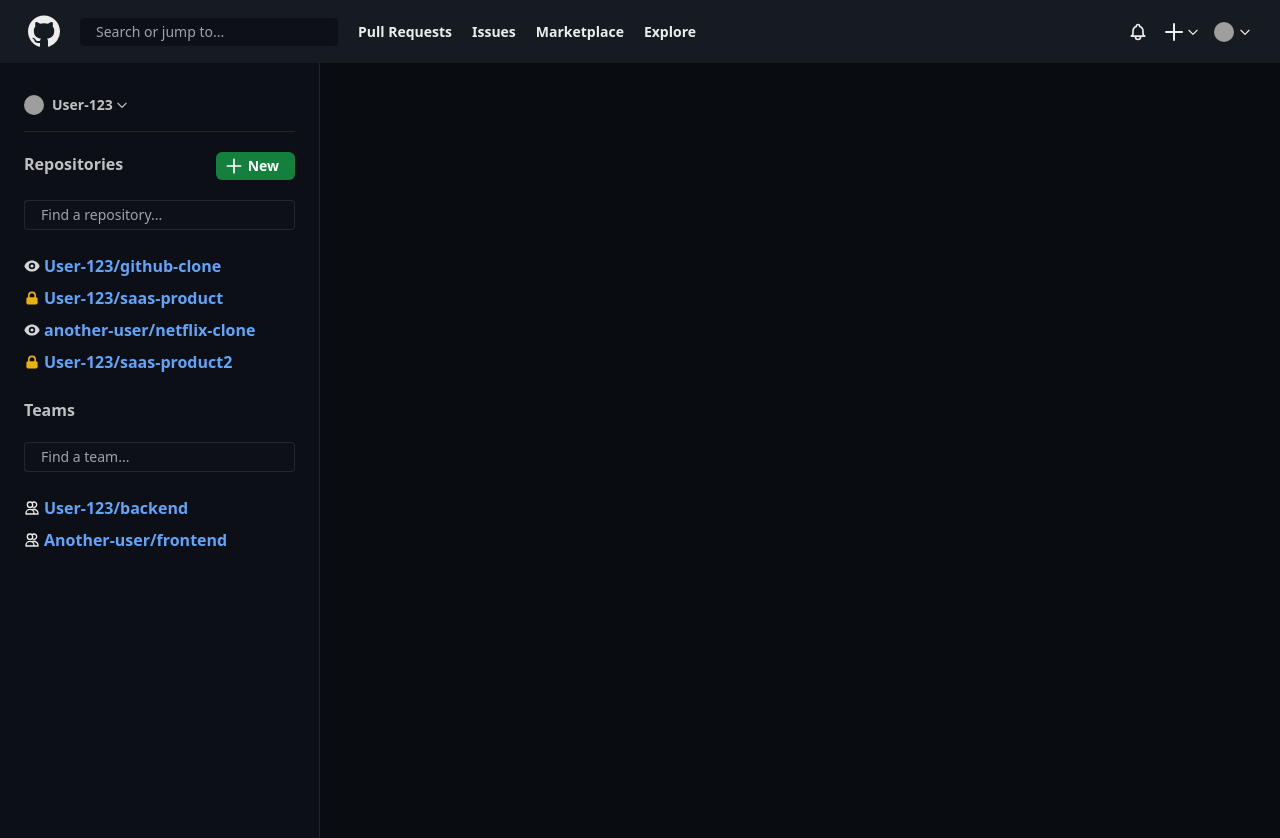
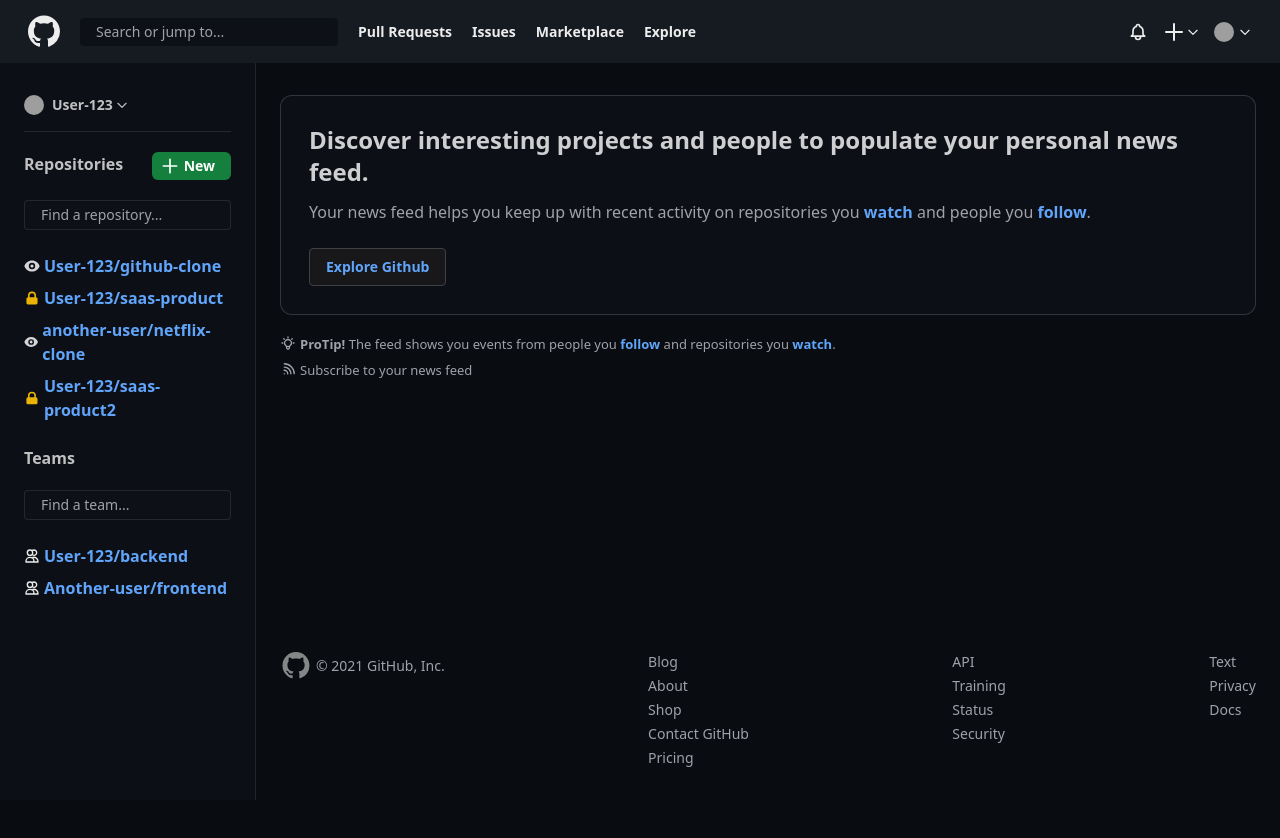
Before and after one commit to Parth-2412/Github-Clone, a React (Create React App) app: page / in a window 1280 px wide. Shown: the top 838 px of the page. After the commit the page ends 800 px from the top, so only its background shows below. Built offline with nearby package versions, Linux system fonts and the light colour scheme; grey boxes are pictures that could not be loaded.

Commit message:
Made discover component

```diff
--- a/src/App.js
+++ b/src/App.js
@@ -1,14 +1,16 @@
+import { useState } from "react";
+import Discover from "./Discover";
 import Header from "./Header";
 import Sidebar from "./Sidebar";
 
 function App() {
+const [margin, setMargin] = useState(0);
   return (
     <div className="">
-      <Header/>
-      <div className="grid grid-cols-1 lg:grid-cols-github md:grid-cols-github-md h-screen">
+    <Header setMargin={setMargin}/>
+      <div className="grid grid-cols-1 md:grid-cols-github-md lg:grid-cols-github-lg xl:grid-cols-github-xl 2xl:grid-cols-github-2xl" style={{height : window.innerHeight - margin, marginTop : margin}}>
         <Sidebar/>
-        {/* Footer */}
-        {/* Discover */}
+        <Discover />
       </div>
     </div>
   );
--- /dev/null
+++ b/src/Discover.js
@@ -0,0 +1,91 @@
+import React from "react";
+import Link from "./Link";
+import { LightBulbIcon, WifiIcon } from "@heroicons/react/outline"
+import Logo from "./Logo";
+
+function Discover() {
+    const  Watch = <Link href="http://github.com/trending" text="watch" />;
+    const Follow =  <Link href="http://github.com/trending/developers" text="follow" />
+    const FooterLink = ({ children }) => (
+        <span className="hover:text-blue-500 hover:underline cursor-pointer">
+            {children}
+        </span>
+    )
+    return (
+		<div className="flex flex-col justify-between py-8 md:px-6 px-3 w-full">
+            <div className="space-y-5">
+                <div className="border border-opacity-80 border-gray-700 p-7 bg-gh-sidebar rounded-xl">
+                    <div className="font-bold text-2xl text-gray-200 text-opacity-90 mb-3">
+                        Discover interesting projects and people to populate your
+                        personal news feed.
+                    </div>
+                    <div className="text-gray-400">
+                        <>
+                            Your news feed helps you keep up with recent activity on
+                            repositories you
+                        </>
+                        {" "}
+                        {Watch}
+                        <> and people you </>
+                        {Follow}.
+                    </div>
+                    <button className="text-blue-400 border active:bg-blue-700 active:text-white font-semibold border-gray-700 p-2 px-4 rounded hover:border-blue-500 hover:bg-gray-800 bg-gray-900 text-sm mt-6">
+                        Explore Github
+                    </button>
+                </div>
+                <div className="text-gray-400 space-y-1.5 md:px-0 px-2" style={{fontSize : 13}}>
+                    <div className="flex space-x-1 items-start">
+                        <LightBulbIcon className="h-4"/>
+                        <span>
+                            <span className="font-bold">
+                                ProTip!{" "}
+                            </span>
+                            The feed shows you events from people you {Follow} and repositories you {Watch}.
+                        </span>
+                    </div>
+                    <div className="flex space-x-1 items-center">
+                        <WifiIcon className="h-4 transform rotate-45"/>
+                        <span>
+                            Subscribe to your news feed
+                        </span>
+                    </div>
+                </div>
+            </div>
+            <footer className="text-xs md:text-sm text-gray-400 flex w-full md:justify-between md:mt-0 mt-10 md:px-0 px-3">
+                <div className="lg:flex items-start hidden cursor-pointer">
+                    <div className="flex items-center space-x-1 group">
+                        <Logo height="27px" className="text-white opacity-50 group-hover:opacity-70"/>
+                        <span>
+                            © 2021 GitHub, Inc.
+                        </span>
+                    </div>
+                </div>
+                <>
+                    <div className="flex flex-col space-y-1 lg:flex-initial flex-1">
+                        <FooterLink>Blog</FooterLink>
+                        <FooterLink>About</FooterLink>
+                        <FooterLink>Shop</FooterLink>
+                        <FooterLink>Contact GitHub</FooterLink>
+                        <FooterLink>Pricing</FooterLink>
+
+                    </div>
+                    <div className="flex flex-col space-y-1 lg:flex-initial flex-1">
+                        <FooterLink>API</FooterLink>
+                        <FooterLink>Training</FooterLink>
+                        <FooterLink>Status</FooterLink>
+                        <FooterLink>Security</FooterLink>
+                    </div>
+                    <div className="flex flex-col space-y-1 lg:flex-initial flex-1">
+                        <FooterLink>Text</FooterLink>
+                        <FooterLink>Privacy</FooterLink>
+                        <FooterLink>Docs</FooterLink>
+                    </div>
+                </>
+
+            </footer>
+		</div>
+	);
+
+}
+
+export default Discover;
--- a/src/Header.js
+++ b/src/Header.js
@@ -1,25 +1,32 @@
 import HeaderItem from "./HeaderItem";
-import { PlusIcon, BellIcon, ChevronDownIcon , MenuIcon } from "@heroicons/react/outline"
+import {
+	PlusIcon,
+	BellIcon,
+	ChevronDownIcon,
+	MenuIcon,
+} from "@heroicons/react/outline";
 import Avatar from "./Avatar";
 import Input from "./Input";
+import Logo from "./Logo";
+import { useEffect, useRef } from "react";
 
-function Header() {
-    return (
-        <div className="flex bg-gh-navbar py-3.5 items-center justify-between text-sm md:px-7 px-4">
-			<MenuIcon className="md:hidden h-8 cursor-pointer hover:opacity-80"/>
+function Header({ setMargin}) {
+    const ref = useRef();
+    useEffect(() => {
+        setMargin(ref.current.offsetHeight)
+    }, [ref.current?.offsetHeight])
+	return (
+		<header ref={ref} className="flex bg-gh-navbar py-3.5 items-center justify-between text-sm md:px-7 px-4 absolute top-0 left-0 w-screen" >
+			<MenuIcon className="md:hidden h-8 cursor-pointer hover:opacity-80" />
 			<div className="cursor-pointer hover:opacity-80 flex justify-center">
-				<svg className="fill-current text-white-600 octicon octicon-mark-github v-align-middle" height="35" viewBox="0 0 16 16" version="1.1" width="32" aria-hidden="true">
-					<path fillRule="evenodd" d="M8 0C3.58 0 0 3.58 0 8c0 3.54 2.29 6.53 5.47 7.59.4.07.55-.17.55-.38 0-.19-.01-.82-.01-1.49-2.01.37-2.53-.49-2.69-.94-.09-.23-.48-.94-.82-1.13-.28-.15-.68-.52-.01-.53.63-.01 1.08.58 1.23.82.72 1.21 1.87.87 2.33.66.07-.52.28-.87.51-1.07-1.78-.2-3.64-.89-3.64-3.95 0-.87.31-1.59.82-2.15-.08-.2-.36-1.02.08-2.12 0 0 .67-.21 2.2.82.64-.18 1.32-.27 2-.27.68 0 1.36.09 2 .27 1.53-1.04 2.2-.82 2.2-.82.44 1.1.16 1.92.08 2.12.51.56.82 1.27.82 2.15 0 3.07-1.87 3.75-3.65 3.95.29.25.54.73.54 1.48 0 1.07-.01 1.93-.01 2.2 0 .21.15.46.55.38A8.013 8.013 0 0016 8c0-4.42-3.58-8-8-8z">
-					</path>
-				</svg>
+				<Logo />
 			</div>
 			<div className="md:flex items-center justify-between flex-1 hidden">
 				<div className="ml-5 mx-2">
-					{/* <input className="bg-gh-search pl-4 pr-10 ring-blue-500 focus:ring-1 outline-none py-1 rounded-sm origin-left" placeholder="Search or jump to..."/> */}
-                    <Input placeholder="Search or jump to..." />
+					<Input placeholder="Search or jump to..." />
 				</div>
 				<div className="flex flex-1 justify-start font-bold mx-3 space-x-5">
-					<HeaderItem title="Pull Requests"/>
+					<HeaderItem title="Pull Requests" />
 					<HeaderItem title="Issues" />
 					<HeaderItem title="Marketplace" />
 					<HeaderItem title="Explore" />
@@ -27,19 +34,19 @@
 			</div>
 			<div className="flex items-center space-x-3.5">
 				<div className="hover:opacity-80 cursor-pointer">
-					<BellIcon className="h-5"/>
+					<BellIcon className="h-5" />
 				</div>
 				<div className="md:flex hidden items-center cursor-pointer hover:opacity-80">
-					<PlusIcon className="h-6"/>
-					<ChevronDownIcon className="h-3.5"/>
+					<PlusIcon className="h-6" />
+					<ChevronDownIcon className="h-3.5" />
 				</div>
 				<div className="md:flex hidden items-center group cursor-pointer space-x-1">
 					<Avatar src="https://avatars.githubusercontent.com/u/71689619?s=60&v=4" />
-                    <ChevronDownIcon className="h-3.5 group-hover:opacity-80 "/>
+					<ChevronDownIcon className="h-3.5 group-hover:opacity-80 " />
 				</div>
 			</div>
-        </div>
-    )
+		</header>
+	);
 }
 
-export default Header
+export default Header;
--- /dev/null
+++ b/src/Link.js
@@ -0,0 +1,9 @@
+import React from 'react'
+
+function Link({href, text, children}) {
+    return (
+        <a className="text-blue-400 font-semibold my-1 hover:underline" href={href}>{text || children}</a>
+    )
+}
+
+export default Link
--- /dev/null
+++ b/src/Logo.js
@@ -0,0 +1,14 @@
+import React from 'react'
+
+function Logo({height, width, ...props}) {
+    return (
+        <div {...props}>
+            <svg className="fill-current text-white-600 octicon octicon-mark-github v-align-middle" height={height || 35} viewBox="0 0 16 16" version="1.1" width={width || 32} aria-hidden="true">
+                    <path fillRule="evenodd" d="M8 0C3.58 0 0 3.58 0 8c0 3.54 2.29 6.53 5.47 7.59.4.07.55-.17.55-.38 0-.19-.01-.82-.01-1.49-2.01.37-2.53-.49-2.69-.94-.09-.23-.48-.94-.82-1.13-.28-.15-.68-.52-.01-.53.63-.01 1.08.58 1.23.82.72 1.21 1.87.87 2.33.66.07-.52.28-.87.51-1.07-1.78-.2-3.64-.89-3.64-3.95 0-.87.31-1.59.82-2.15-.08-.2-.36-1.02.08-2.12 0 0 .67-.21 2.2.82.64-.18 1.32-.27 2-.27.68 0 1.36.09 2 .27 1.53-1.04 2.2-.82 2.2-.82.44 1.1.16 1.92.08 2.12.51.56.82 1.27.82 2.15 0 3.07-1.87 3.75-3.65 3.95.29.25.54.73.54 1.48 0 1.07-.01 1.93-.01 2.2 0 .21.15.46.55.38A8.013 8.013 0 0016 8c0-4.42-3.58-8-8-8z">
+                    </path>
+            </svg>
+        </div>
+    )
+}
+
+export default Logo
--- a/src/Sidebar.js
+++ b/src/Sidebar.js
@@ -3,6 +3,7 @@
 import { LockClosedIcon, EyeIcon } from "@heroicons/react/solid";
 import Avatar from "./Avatar";
 import Input from "./Input";
+import Link from "./Link";
 
 function Sidebar() {
 	const [repoSearch, setRepoSearch] = useState("")
@@ -79,7 +80,7 @@
                     return (
                         <div className="flex items-center space-x-1 cursor-pointer">
                             {repo.visibility === "public" ? <EyeIcon className="h-4 text-gray-300"/> : <LockClosedIcon className="h-4 text-yellow-500"/>}
-                            <a className="text-blue-400 font-semibold my-1 hover:underline" href="https://github.com">{repo.username}/{repo.name}</a>
+                            <Link href="https://github.com/" text={`${repo.username}/${repo.name}`} />
                         </div>
                     )
                 })}
@@ -101,7 +102,7 @@
                     return (
                         <div className="flex items-center space-x-1 cursor-pointer">
                             <UsersIcon className="h-4"/>
-                            <a className="text-blue-400 font-semibold my-1 hover:underline" href="https://github.com">{team.username}/{team.name}</a>
+                            <Link href="https://github.com/" text={`${team.username}/${team.name}`} />
                         </div>
                     )
                 })}
--- a/src/index.css
+++ b/src/index.css
@@ -6,4 +6,7 @@
   body {
     @apply bg-gh text-gh-text
   }
+  button:focus {
+      outline : 0px solid transparent;
+  }
 }
--- a/tailwind.config.js
+++ b/tailwind.config.js
@@ -35,13 +35,18 @@
     },
     extend : {
       gridTemplateColumns : {
-        "github" : "25% auto min-content",
-        "github-md" : "33% auto"
+        "github-md" : "33% auto",
+        "github-lg" : "25% auto min-content",
+        "github-xl" : "20% auto min-content",
+        "github-2xl" : "17% auto min-content",
       }
     }
   },
   variants: {
-    extend: {},
+    extend: {
+        backgroundColor : ["active"],
+        textColor : ["active"]
+    },
   },
   plugins: [],
 }
```
Also changed, not shown: 1 other file (tests, documents, lock files or other folders).
